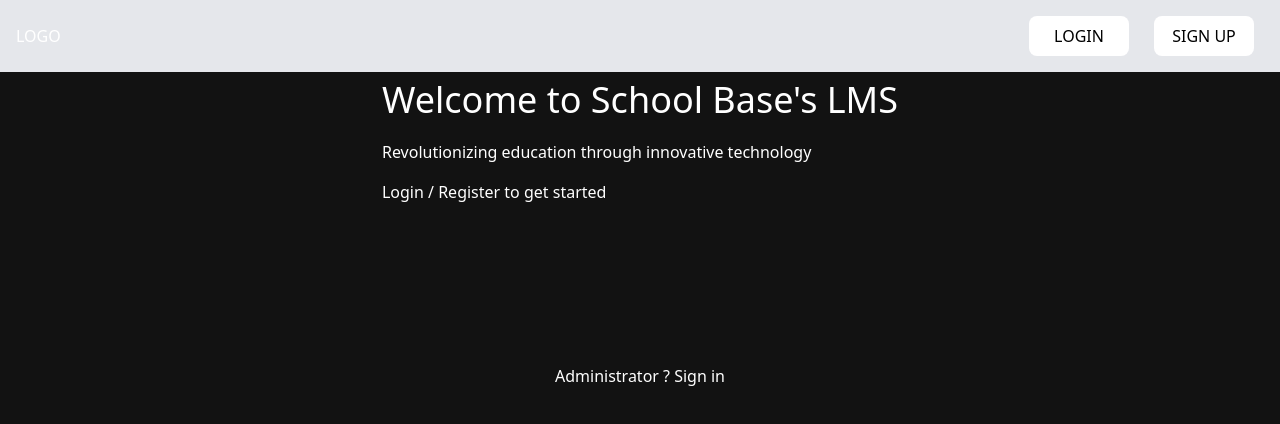
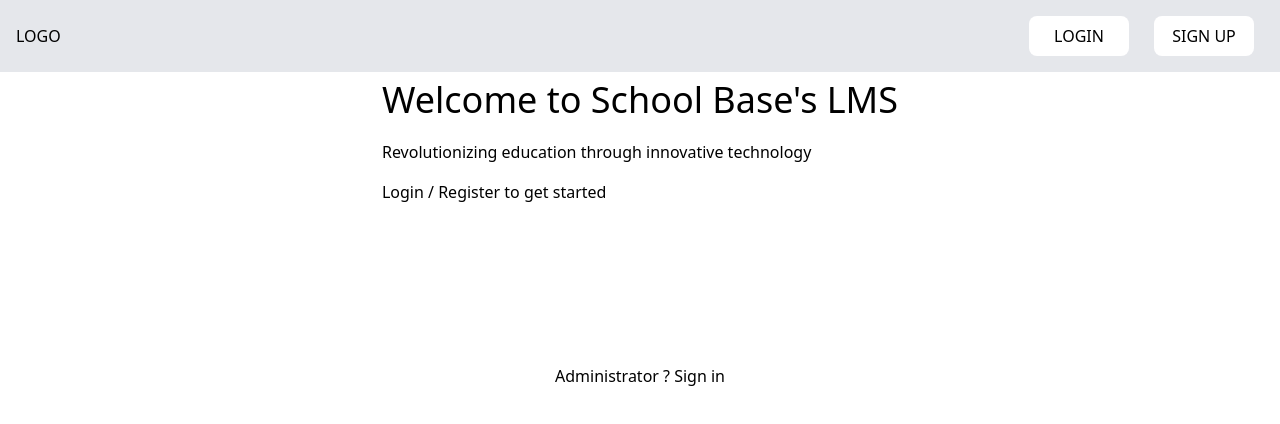
Before and after one commit to AJ1732/capstone_schoolbase_lms, a React (Vite) app: page / in a window 1280 px wide. Shown: the top 424 px of the page. Built offline with nearby package versions, Linux system fonts and the light colour scheme.

Commit message:
style: remove dark color scheme

```diff
--- a/src/index.css
+++ b/src/index.css
@@ -31,8 +31,6 @@
 }
 
 :root {
-  color-scheme: dark;
-
   font-synthesis: none;
   text-rendering: optimizeLegibility;
   -webkit-font-smoothing: antialiased;
```
